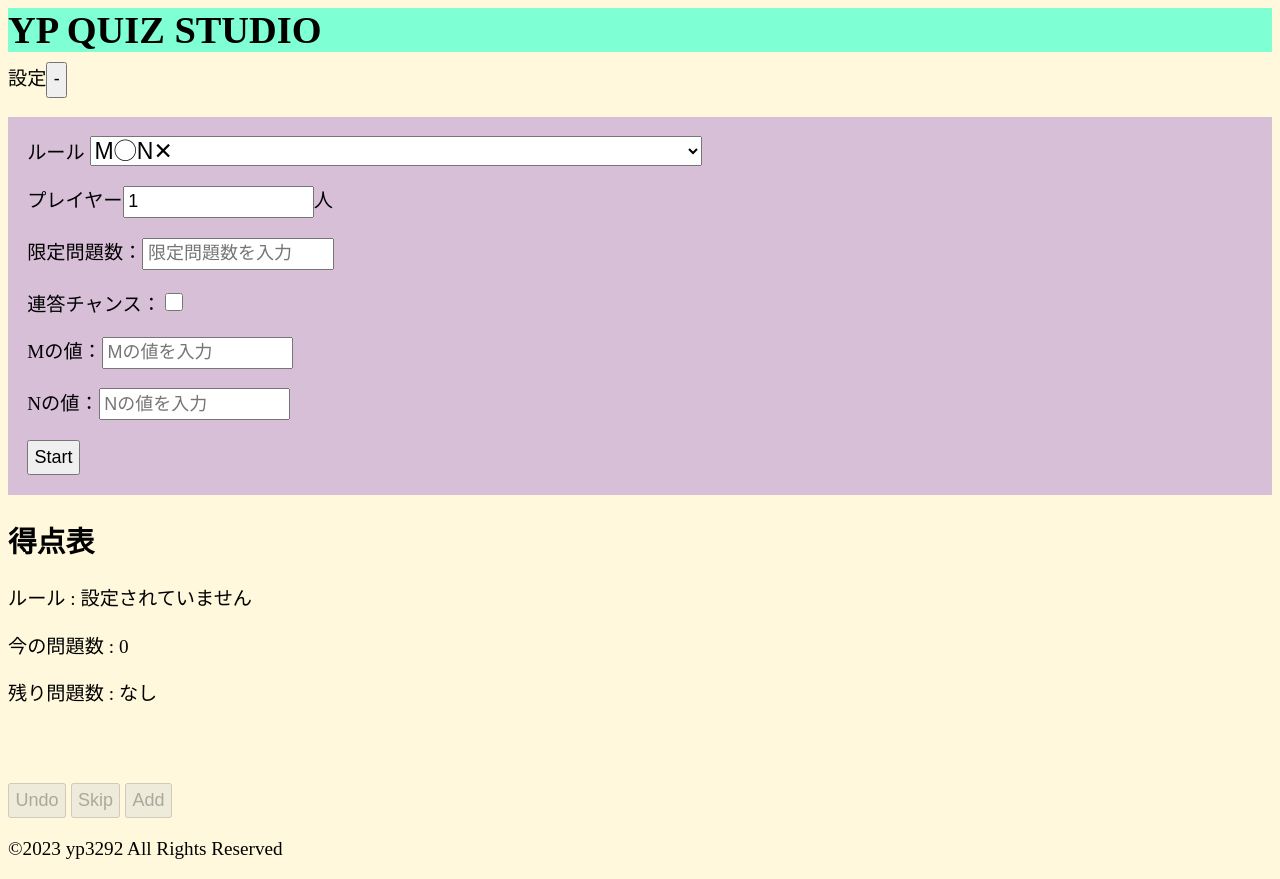
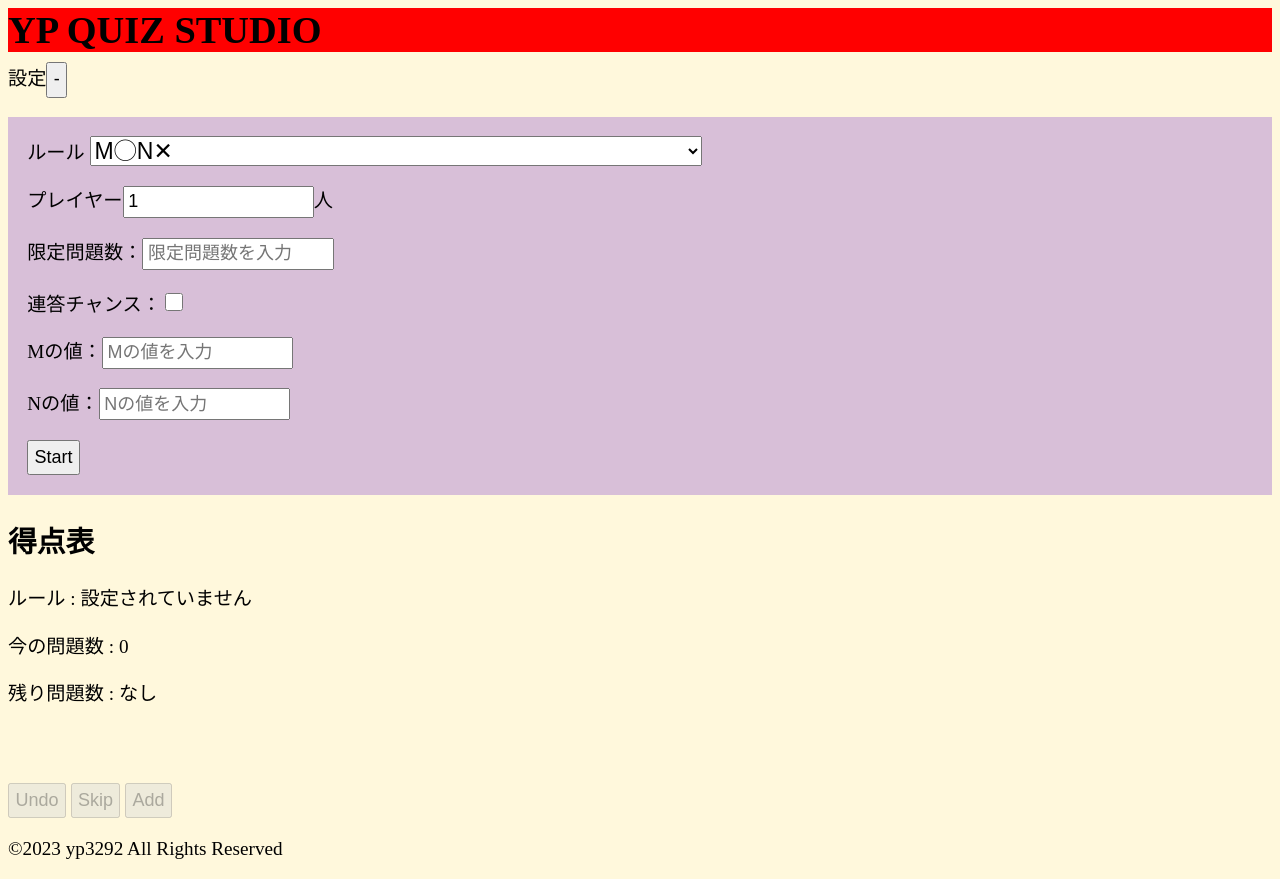
Before and after one commit to yoropiko3292/yp_quiz_studio, a plain HTML site: page index.html in a window 1280 px wide. Drawn offline with Linux system fonts and the light colour scheme.

Commit message:
Update style.css

```diff
--- a/style.css
+++ b/style.css
@@ -1,4 +1,4 @@
-header,h1{background-color: aquamarine;margin: 0px;margin-bottom: 10px;}
+header,h1{background-color: #ff0000;margin: 0px;margin-bottom: 10px;}
 h1{display: inline;}
 #setting{background-color: thistle;padding: 1em;margin-top: 1em;}
 td{padding: 0.7em 0.2em;}
```
